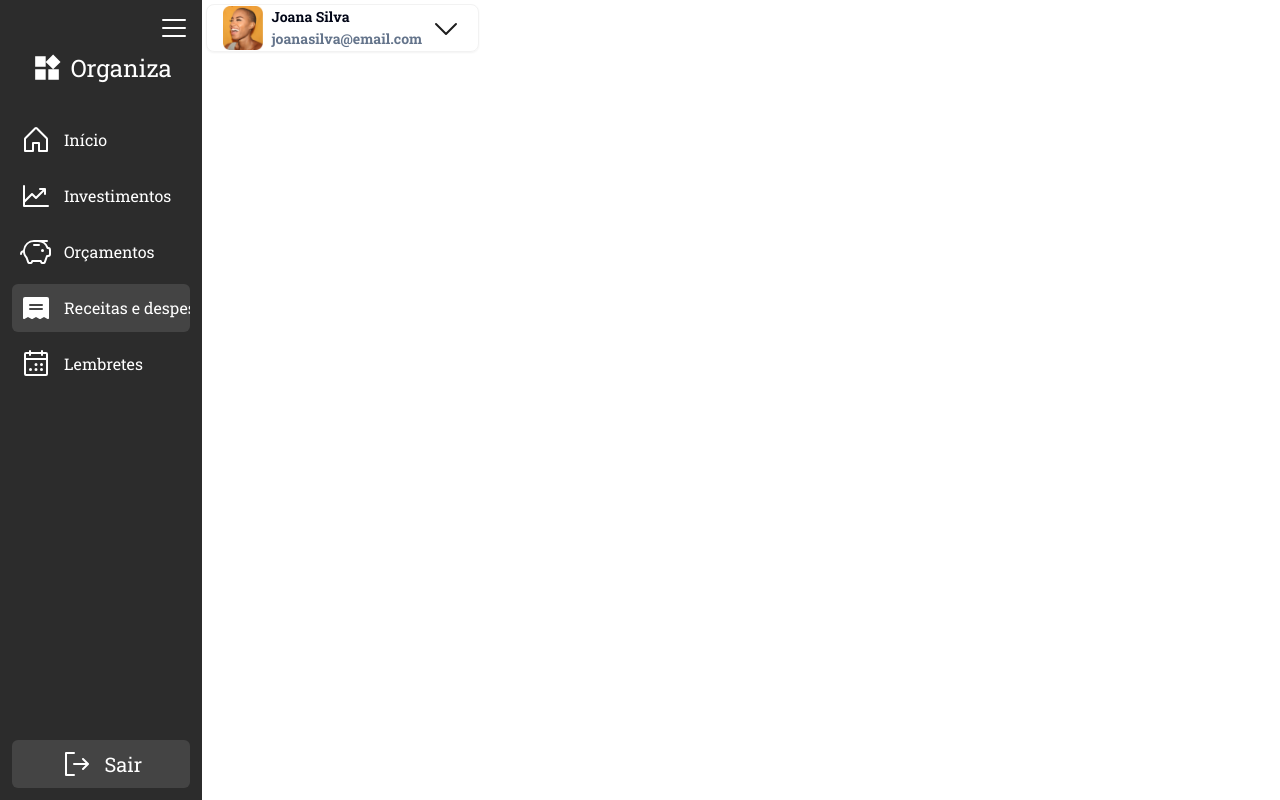
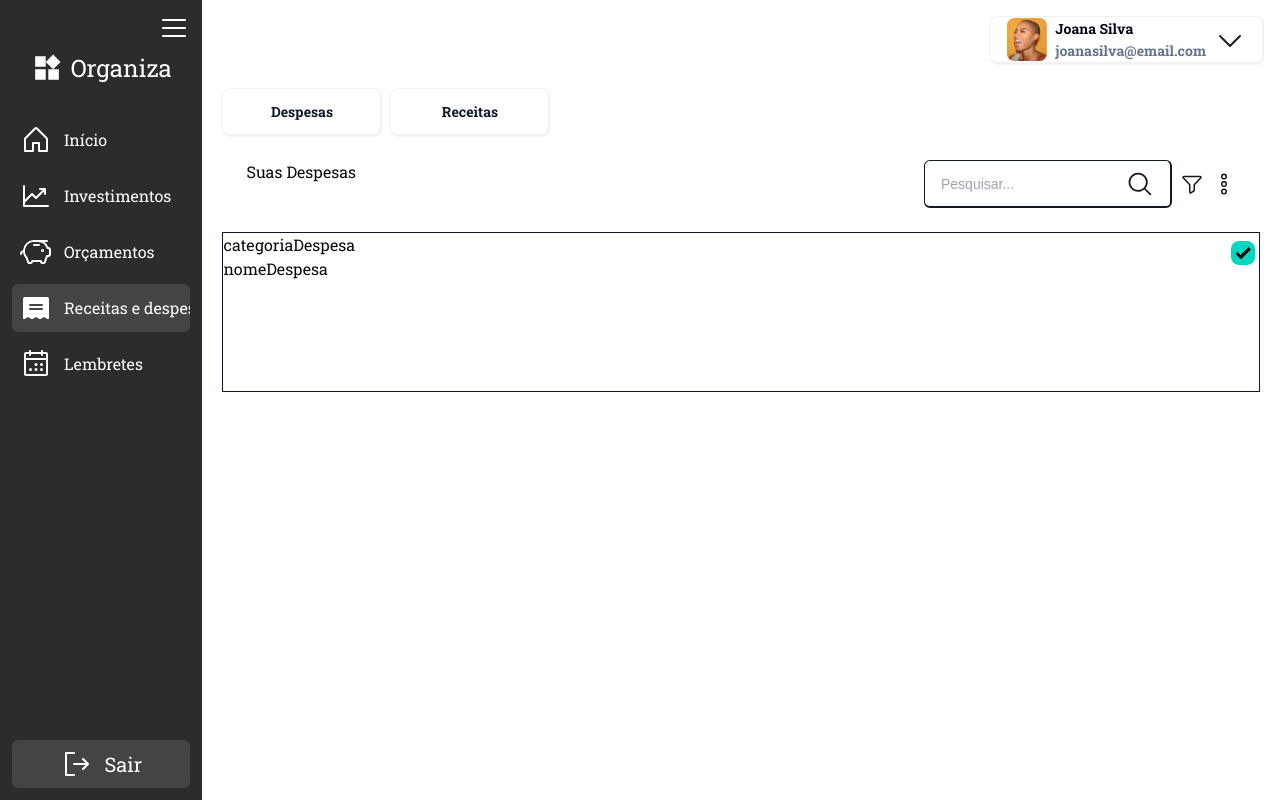
Before and after one commit to MarcioSobel/organiza, a Next.js app: page /receipts in a window 1280 px wide. Built offline with nearby package versions, Linux system fonts and the light colour scheme.

Commit message:
:sparkles:	feat: searchBar

```diff
--- /dev/null
+++ b/src/app/(dashboard)/receipts/_components/cardDespesa.tsx
@@ -0,0 +1,18 @@
+
+export const CardDespesa = () => {
+    return (
+        <div>
+            <div className="flex flex-auto justify-between w-50 h-40 border border-slate-900">
+            <div>
+                <h1>categoriaDespesa</h1>
+                <h1>nomeDespesa</h1>
+            </div>
+            <div className="form-control">
+                <label className="cursor-pointer label">
+                    <input type="checkbox" defaultChecked className="checkbox checkbox-accent" />
+                </label>
+            </div>
+            </div>
+        </div>
+    )
+}
--- /dev/null
+++ b/src/app/(dashboard)/receipts/_components/despesas.tsx
@@ -0,0 +1,11 @@
+import { SearchBar } from "./searchBar";
+import { GridCards } from "./gridCards";
+
+export const Despesas = () => {
+  return (
+    <div>
+        <SearchBar />
+        <GridCards />
+    </div>
+  )
+}
--- /dev/null
+++ b/src/app/(dashboard)/receipts/_components/gridCards.tsx
@@ -0,0 +1,9 @@
+import { CardDespesa } from "./cardDespesa"
+
+export const GridCards = () => {
+  return (
+    <div>
+        <CardDespesa />
+    </div>
+  )
+}
--- a/src/app/(dashboard)/receipts/_components/header.tsx
+++ b/src/app/(dashboard)/receipts/_components/header.tsx
@@ -1,7 +1,12 @@
-import { Perfil } from "./perfil"
+import { Perfil } from "./perfil";
+import { MenuAbas } from "./menuAbas";
+import { Separador } from "./separador";
 
 export const Header = () => {
-  return (
-    <div ><Perfil /></div>
-  )
+    return (
+        <header className="flex flex-col mx-3 mt-3 gap-3 max-h-full ">
+            <Perfil />
+            <MenuAbas />
+        </header>
+    )
 }
--- /dev/null
+++ b/src/app/(dashboard)/receipts/_components/menuAbas.tsx
@@ -0,0 +1,25 @@
+"use client";
+import { Receitas } from "./receitas";
+import { Despesas } from "./despesas";
+import { useState } from "react";
+
+export const MenuAbas = () => {
+    const [abaAtual, setAbaAtual] = useState("Despesas");
+
+    return (
+        <div className="p-2">
+            <header className="w-full flex gap-2">
+            <button className="btn text-slate-900 bg-transparent hover:bg-orange-300 border border-r-2 border-b-2 w-40 h-12" onClick={() => {
+                setAbaAtual("Despesas");
+            }}>Despesas</button>
+            <button className="btn text-slate-900 bg-transparent hover:bg-blue-300 border border-r-2 border-b-2 w-40 h-12" onClick={() => {
+                setAbaAtual("Receitas");
+            }}>Receitas</button>
+            </header>
+            <main>
+                {abaAtual == "Despesas" && <Despesas />}
+                {abaAtual == "Receitas" && <Receitas />}
+            </main>
+            </div>
+    )
+}
--- a/src/app/(dashboard)/receipts/_components/perfil.tsx
+++ b/src/app/(dashboard)/receipts/_components/perfil.tsx
@@ -5,8 +5,8 @@ import { CaretDown, SignOut } from "@phosphor-icons/react";
 
 export const Perfil = () => {
     return (
-     <div className="dropdown">
-            <div tabIndex={0} role="button" className="btn m-1 bg-transparent w-50 h-10 flex flex-col items-start hover:bg-orange-200 text-slate-950">
+     <div className="dropdown self-end">
+            <div tabIndex={0} role="button" className="btn m-1 bg-white w-50 h-10 flex flex-col items-start hover:bg-orange-200 text-slate-950 border border-r-2 border-b-2">
             <Image className="flex self-start"
             src="/icone_perfil_header.png"
             alt="foto de perfil"
@@ -17,7 +17,7 @@ export const Perfil = () => {
             <h2 className="text-slate-500">joanasilva@email.com</h2>
             <CaretDown size={32} color="#1E1E1E"/>
             </div>
-            <ul tabIndex={0} className="dropdown-content menu bg-base-100 rounded-box z-[1] w-52 p-2 shadow bg-transparent">
+            <ul tabIndex={0} className="dropdown-content menu rounded-box z-[1] w-52 p-2 shadow bg-white">
                 <li><a>Editar perfil</a></li>
                 <li><a>Configurações</a></li>
                 <li className="flex justify-between"><a>Sair <SignOut size={24} color="#222222"/></a></li>
--- /dev/null
+++ b/src/app/(dashboard)/receipts/_components/receitas.tsx
@@ -0,0 +1,6 @@
+
+export const Receitas = () => {
+  return (
+    <div>Receitas</div>
+  )
+}
--- /dev/null
+++ b/src/app/(dashboard)/receipts/_components/searchBar.tsx
@@ -0,0 +1,22 @@
+"use client";
+import { MagnifyingGlass, DotsThreeOutlineVertical, Funnel } from "@phosphor-icons/react";
+
+import { Input } from "@/components/ui/input";
+export const SearchBar = () => {
+    return (
+        <div className="p-6 flex flex-row w-full justify-between">
+            <h1>Suas Despesas</h1>
+            <div className="flex justify-between items-center gap-2">
+                <div className="flex px-4 py-3 rounded-md border border-r-2 border-b-2 border-gray-900 overflow-hidden m-30 h-12 font-[sans-serif]">
+                    <input type="email" placeholder="Pesquisar..."
+                        className="w-full outline-none bg-transparent text-gray-600 text-sm" />
+                    <MagnifyingGlass size={32} color="#181616" className="self-center" />
+                </div>
+                <div className="flex flex-row gap-2">
+                    <Funnel size={24} color="#181616" />
+                    <DotsThreeOutlineVertical size={24} color="#181616" />
+                </div>
+            </div>
+        </div>
+    )
+}
--- /dev/null
+++ b/src/app/(dashboard)/receipts/_components/separador.tsx
@@ -0,0 +1,5 @@
+export const Separador = () => {
+    return (
+      <div className="bg-gray-300 w-40 h-px"></div>
+    )
+  }
--- a/src/app/(dashboard)/receipts/page.tsx
+++ b/src/app/(dashboard)/receipts/page.tsx
@@ -1,7 +1,11 @@
 import { Header } from "./_components/header";
-
+import { MenuAbas } from "./_components/menuAbas";
 export default function Receipts() {
   return (
-    <Header />
+    <div className="max-w-full ">
+      <Header />
+
+    </div>
+
   );
 }
```
